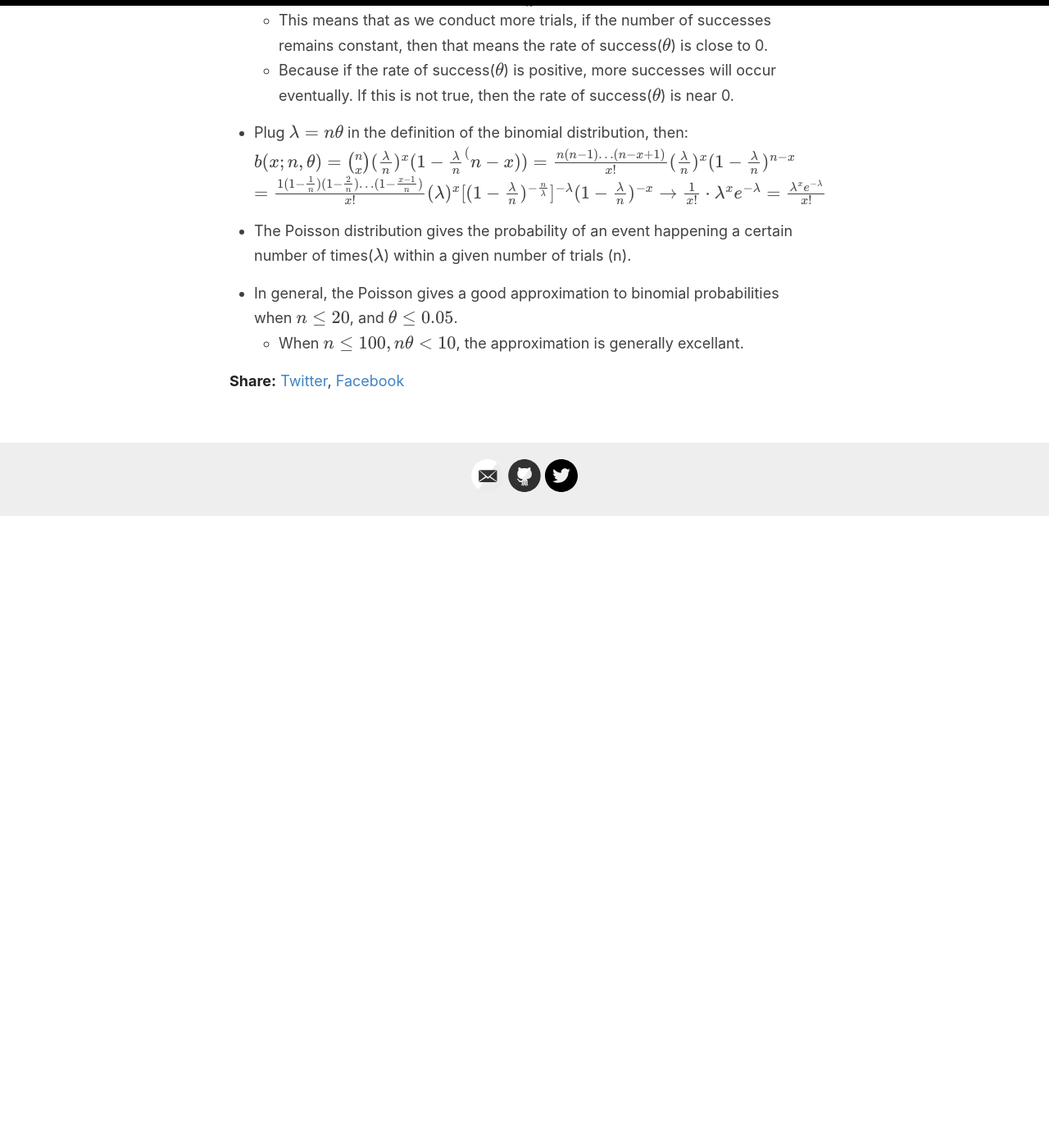
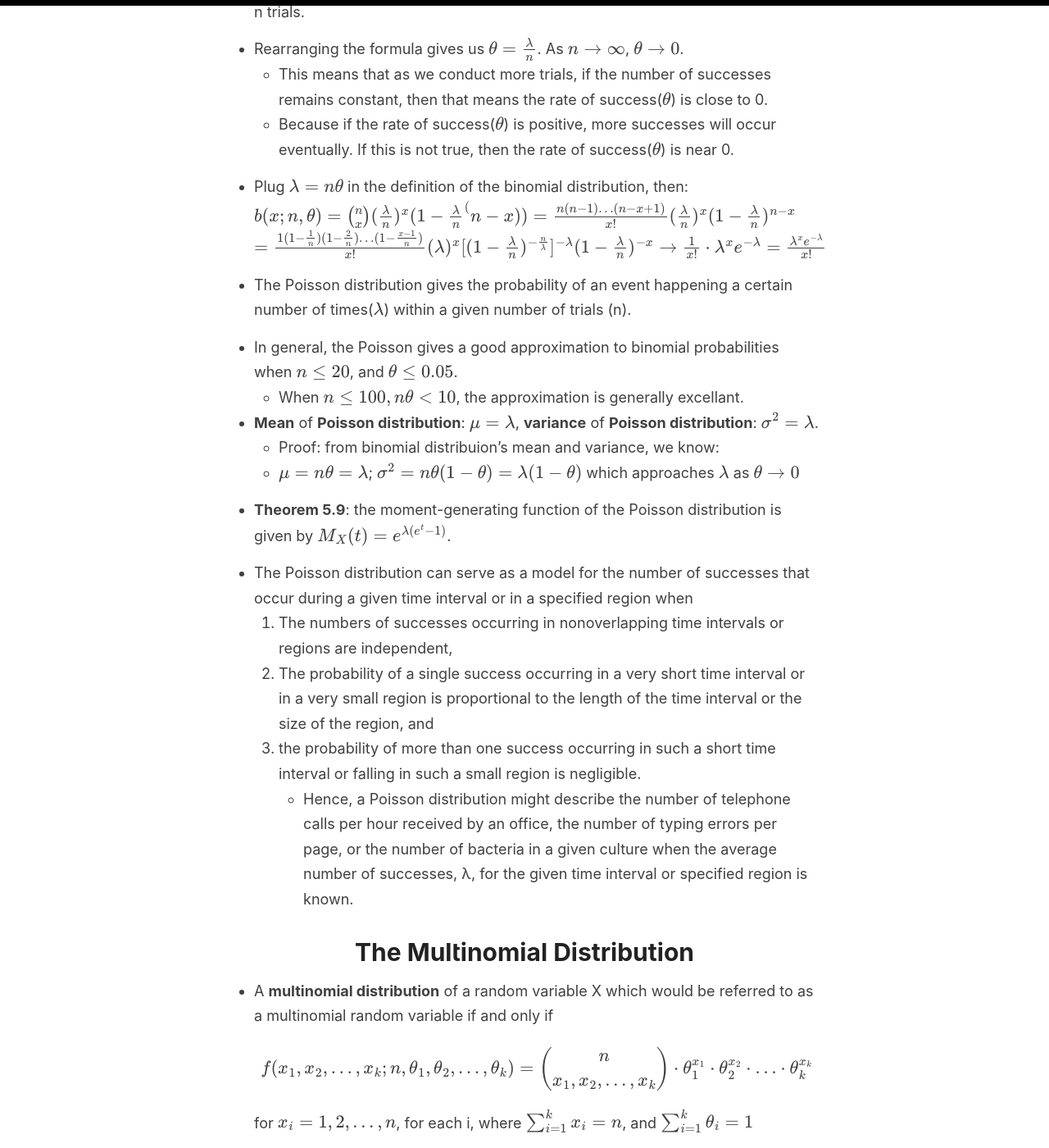
Before and after one commit to tianyimasf/ai, a Jekyll site: the page built from _posts/2024-07-16-mathematical-statistics-chap5.md, in a window 1280 px wide and 1400 px high, scrolled down 3893 px. Shown: the whole window at 82% size. Built offline with Jekyll 4.4.1, drawn with Linux system fonts in a browser that asks for light colours; formulas are drawn with MathJax 3; before the commit the page ends 4523 px from its top, so only the background shows below that; some of the changed text lies outside the part shown.

Commit message:
finish chap5

```diff
--- a/_posts/2024-07-16-mathematical-statistics-chap5.md
+++ b/_posts/2024-07-16-mathematical-statistics-chap5.md
@@ -97,3 +99,33 @@ Note: (*) means that bullet point is not mentioned in class but in handout.
 
 - In general, the Poisson gives a good approximation to binomial probabilities when $n \leq 20$, and $\theta \leq 0.05$.
     - When $n \leq 100, n\theta < 10$, the approximation is generally excellant.
+
+- **Mean** of **Poisson distribution**: $\mu = \lambda$, **variance** of **Poisson distribution**: $\sigma^2 = \lambda$.
+    - Proof: from binomial distribuion's mean and variance, we know:
+    - $\mu = n\theta = \lambda$; $\sigma^2 = n\theta(1 - \theta) = \lambda(1 - \theta)$ which approaches $\lambda$ as $\theta \rightarrow 0$
+
+- **Theorem 5.9**: the moment-generating function of the Poisson distribution is given by $M_X(t) = e^{\lambda(e^t - 1)}$.
+
+- The Poisson distribution can serve as a model for the number of successes that occur during a given time interval or in a specified region when
+    1. The numbers of successes occurring in nonoverlapping time intervals or regions are independent,
+    2. The probability of a single success occurring in a very short time interval or in a very small region is proportional to the length of the time interval or the size of the region, and
+    3. the probability of more than one success occurring in such a short time interval or falling in such a small region is negligible.
+    - Hence, a Poisson distribution might describe the number of telephone calls per hour received by an office, the number of typing errors per page, or the number of bacteria in a given culture when the average number of successes, λ, for the given time interval or specified region is known.
+
+# The Multinomial Distribution
+
+- A **multinomial distribution** of a random variable X which would be referred to as a multinomial random variable if and only if \[f(x_1, x_2, ..., x_k; n, \theta_1, \theta_2, ..., \theta_k) = {n \choose x_1, x_2, ..., x_k} \cdot \theta_1^{x_1} \cdot \theta_2^{x_2}\cdot ... \cdot \theta_k^{x_k} \] for $x_i = 1, 2, ..., n$, for each i, where $\sum_{i=1}^kx_i = n$, and $\sum_{i=1}^k\theta_i = 1$
+
+- This distribution indicates that there are k possible outcomes for an experiments and their associated possibility $\theta_i$ for $i = 1, 2, ..., k$.
+    - When n trials are conducted, we have $x_1, x_2, ..., x_k$ where $x_i$ is the number of outcome i.
+    - Thus for a given set of $x_i$' s, the definition of the possibility of the outcome follows.
+    - It follows that binomial distribution is a special case of multinomial distribution when k = 2.
+
+# The Multivariate Hypergeometric Distribution
+
+- **Setup**
+    - We are picking n elements from a set of N elements **without replacement** where
+    - There are $M_1$ elements for the first kind of elements, $M_2$ for the second kind, etc., and $M_k$ for the k-th kind;
+    - We picked $x_1$ elements from the set of first kind of elements $M_1$, $x_2$ from the set of second kind of elements $M_2$, etc., and $x_k$ from the set of k-th kind of elements $M_k$;
+
+- - A **multivariate hypergeometric distribution** of a random variable X which would be referred to as a multivariate hypergeometric random variable if and only if: \[f(x_1, x_2, ..., x_k; n, M_1, M_2, ..., M_k) = \frac{ {M_1 \choose x_1} {M_2 \choose x_2} ... {M_k \choose x_k} }{ {N \choose n} }\] for $x_i = 0, 1, 2, ..., n$ and $x_i \leq M_i$ for each i, where $\sum_{i=1}^kx_i = n$, and $\sum_{i=1}^kM_i = N$.
```
Also changed, not shown: other parts of _posts/2024-07-16-mathematical-statistics-chap5.md (+2 -0 lines).
